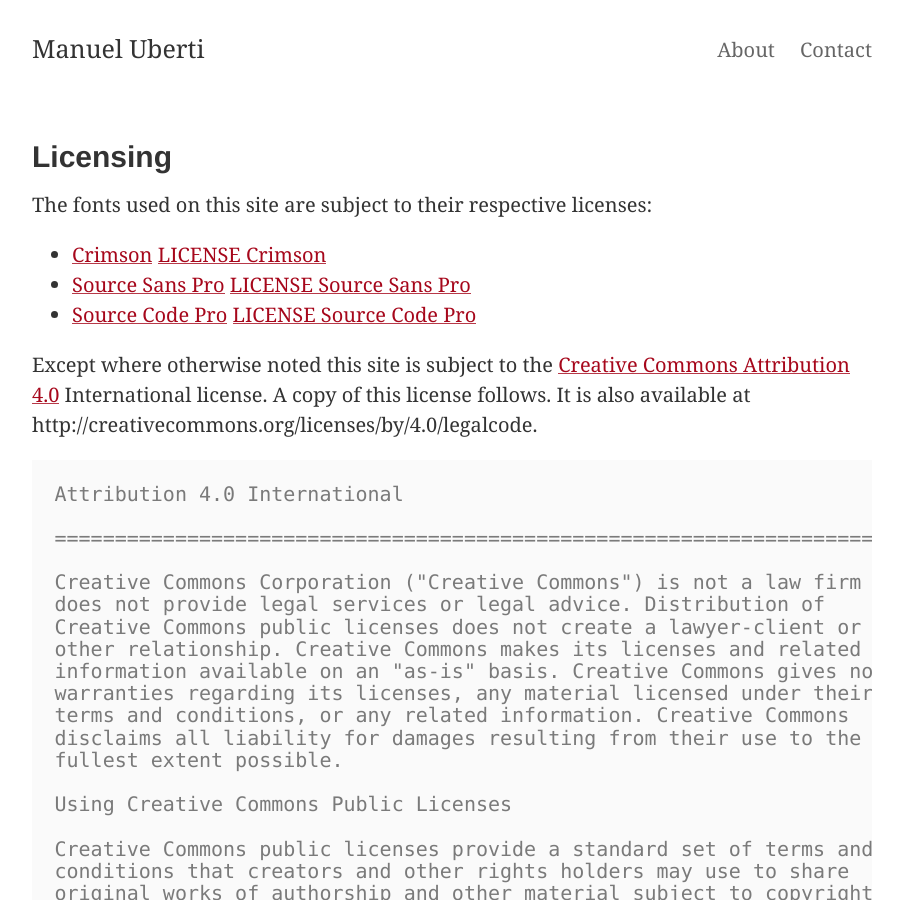
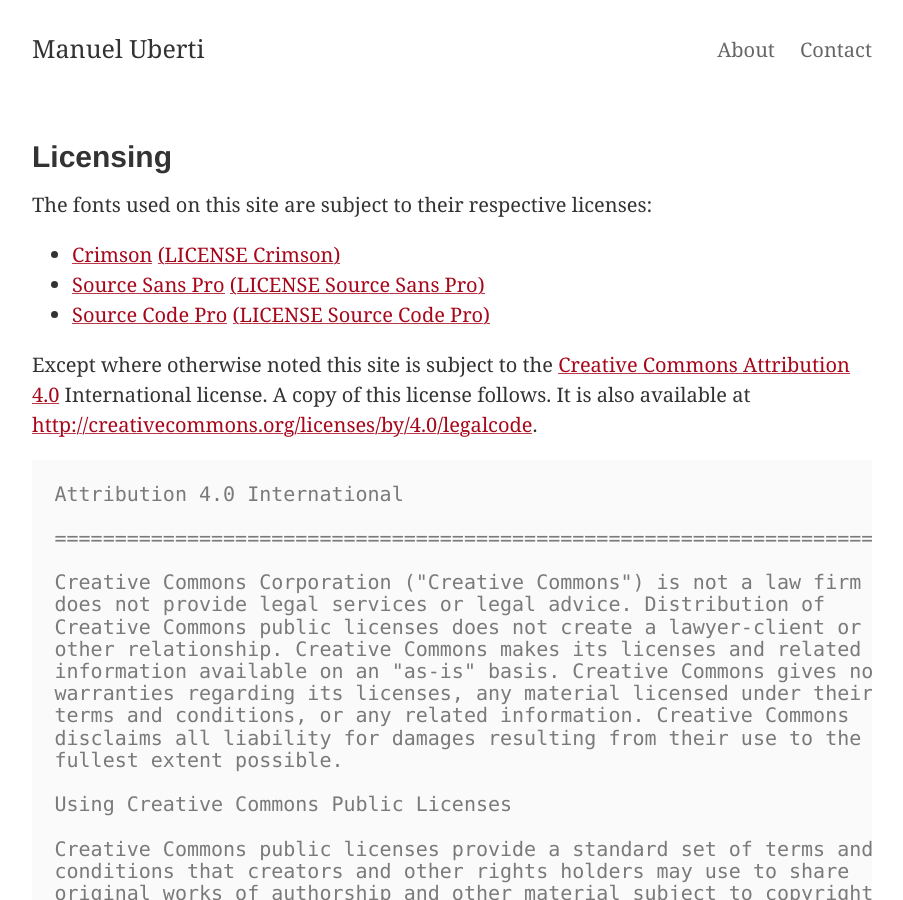
Before and after one commit to manuel-uberti/manuel-uberti.github.io, a Jekyll site: the page built from licensing.md, in a window 1280 px wide and 900 px high. Shown: the whole window, without its empty margins (188-1091 px from the left). Built offline with Jekyll 4.4.1, drawn with Linux system fonts in a browser that asks for light colours; some of the changed lines change nothing that is shown.

Commit message:
Add parens

````diff
--- a/licensing.md
+++ b/licensing.md
@@ -8,16 +8,16 @@ tags: licensing
 The fonts used on this site are subject to their respective licenses:
 
 - [Crimson](https://github.com/skosch/Crimson)
-  [LICENSE Crimson](https://github.com/manuel-uberti/manuel-uberti.github.io/blob/master/fonts/LICENSE%20Crimson.txt)
+  [(LICENSE Crimson)](https://github.com/manuel-uberti/manuel-uberti.github.io/blob/master/fonts/LICENSE%20Crimson.txt)
 - [Source Sans Pro](https://github.com/adobe-fonts/source-sans-pro)
-  [LICENSE Source Sans Pro](https://github.com/manuel-uberti/manuel-uberti.github.io/blob/master/fonts/LICENSE%20Source%20Code%20Pro.txt)
+  [(LICENSE Source Sans Pro)](https://github.com/manuel-uberti/manuel-uberti.github.io/blob/master/fonts/LICENSE%20Source%20Code%20Pro.txt)
 - [Source Code Pro](https://github.com/adobe-fonts/source-code-pro)
-  [LICENSE Source Code Pro](https://github.com/manuel-uberti/manuel-uberti.github.io/blob/master/fonts/LICENSE%20Source%20Sans%20Pro.txt)
+  [(LICENSE Source Code Pro)](https://github.com/manuel-uberti/manuel-uberti.github.io/blob/master/fonts/LICENSE%20Source%20Sans%20Pro.txt)
 
 Except where otherwise noted this site is subject to the
 [Creative Commons Attribution 4.0](http://creativecommons.org/licenses/by/4.0/)
 International license. A copy of this license follows. It is also available at
-http://creativecommons.org/licenses/by/4.0/legalcode.
+[http://creativecommons.org/licenses/by/4.0/legalcode](http://creativecommons.org/licenses/by/4.0/legalcode).
 
 ```
 Attribution 4.0 International
````
